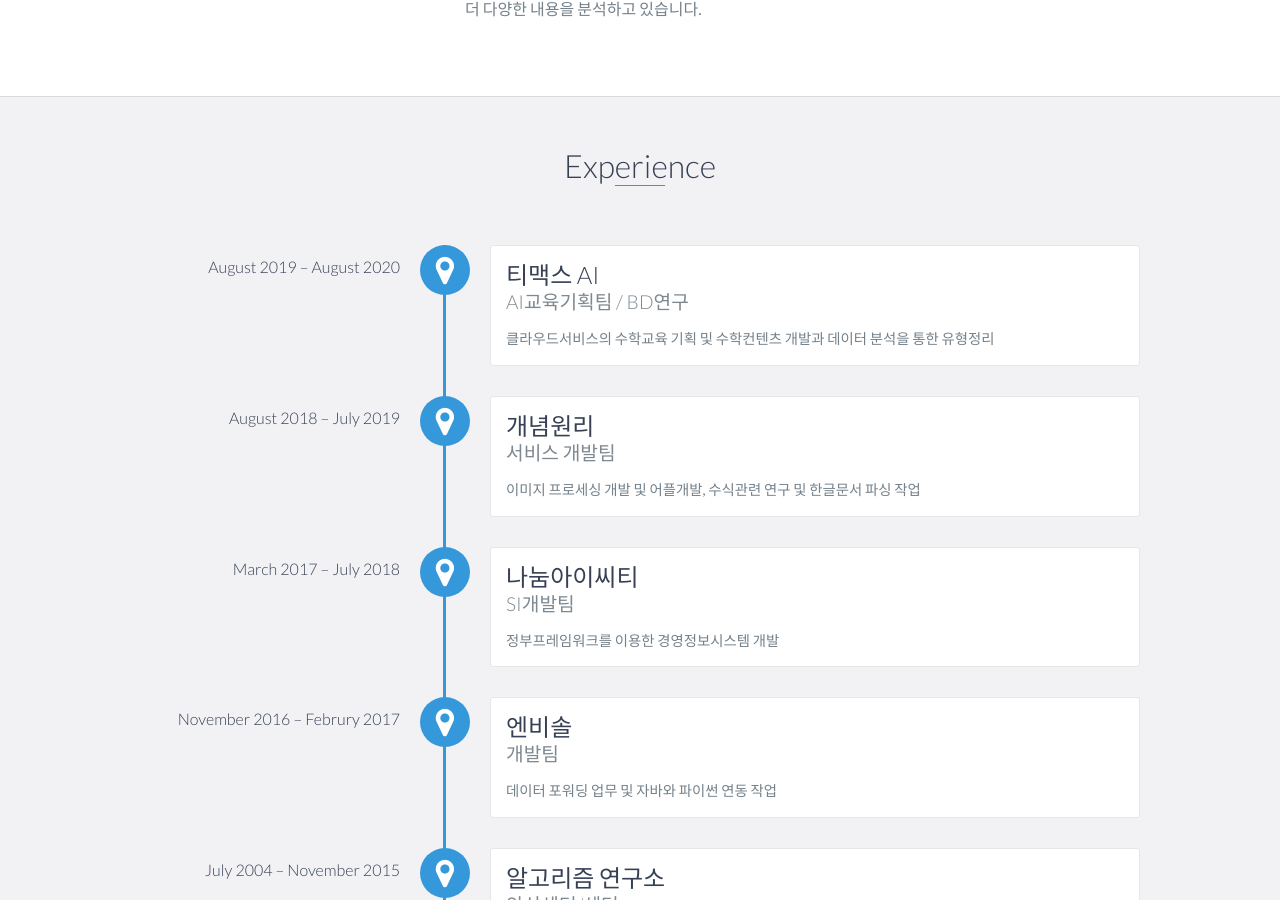
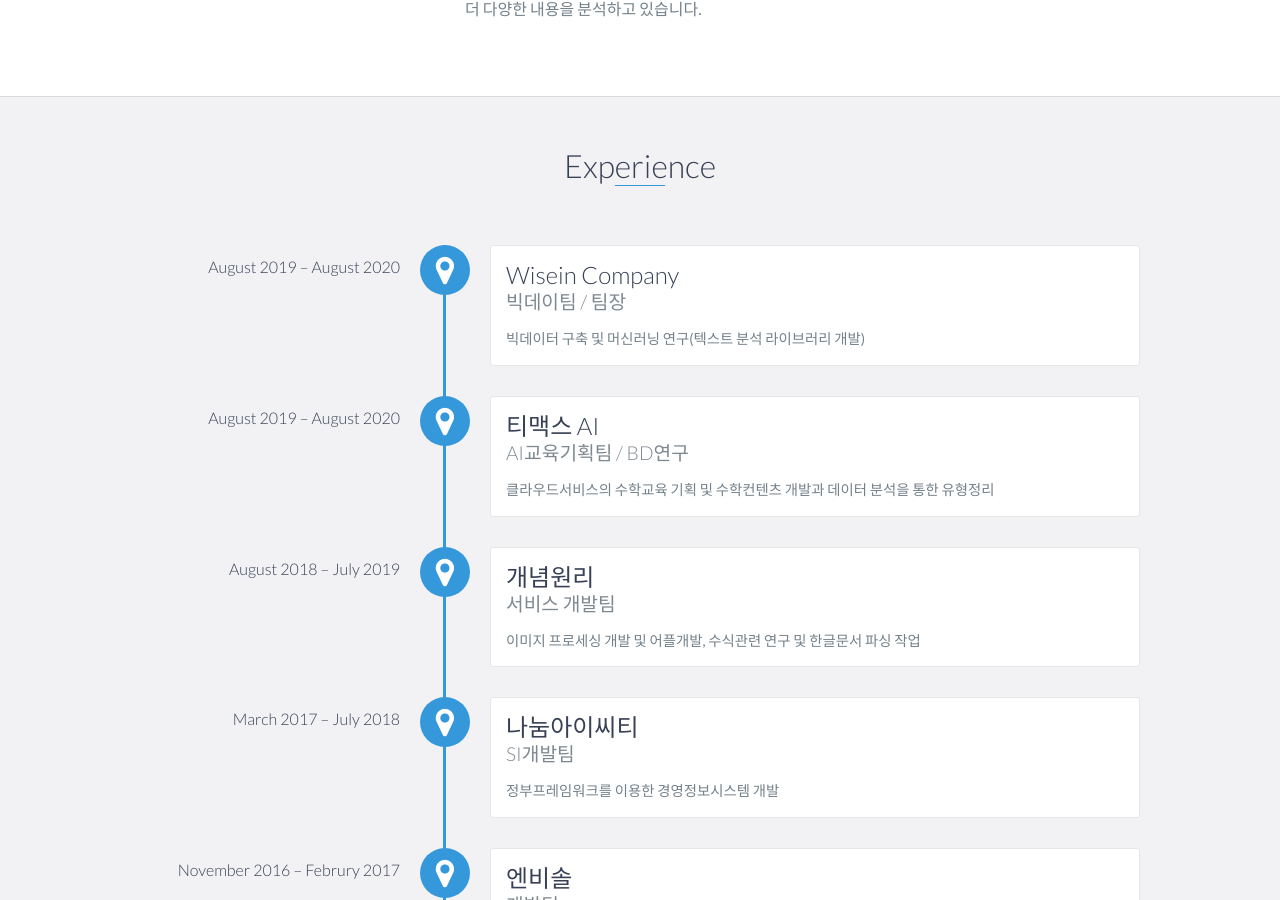
Before and after one commit to kerow1004/kerow1004.github.io, a Jekyll site: the page portfolio/index.html, which Jekyll copies as it is, in a window 1280 px wide and 900 px high, scrolled down 1146 px. Built offline with Jekyll 4.4.1, drawn with Linux system fonts in a browser that asks for light colours; nearby versions of some CDN libraries; library files that are not in the unit come from our copies.

Commit message:
경력추가

```diff
--- a/portfolio/index.html
+++ b/portfolio/index.html
@@ -94,6 +94,14 @@
     <div id="experience" class="background-alt">
         <h2 class="heading">Experience</h2>
         <div id="experience-timeline">
+            <div data-date="August 2019 – August 2020">
+                <h3>Wisein Company</h3>
+                <h4>빅데이팀 / 팀장</h4>
+                <p>
+                    빅데이터 구축 및 머신러닝 연구(텍스트 분석 라이브러리 개발)
+                </p>
+            </div>
+
             <div data-date="August 2019 – August 2020">
                 <h3>티맥스 AI</h3>
                 <h4>AI교육기획팀 / BD연구</h4>
```
